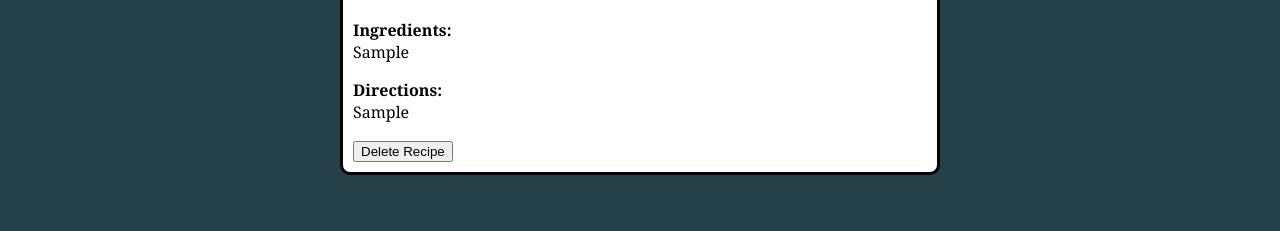
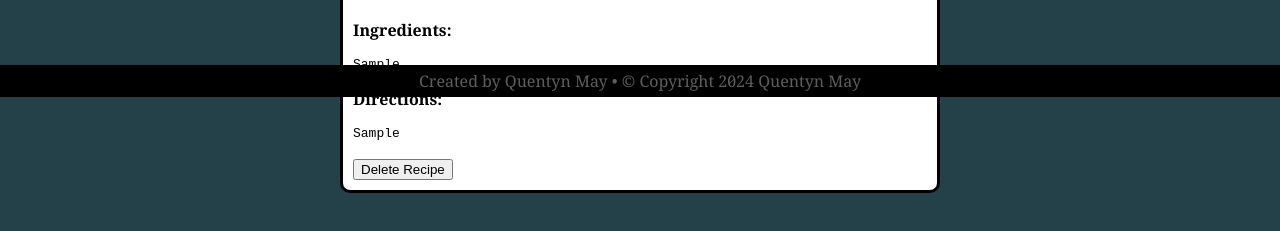
Before and after one commit to mayqatwit/CookBook, a plain HTML site: page index.html in a window 1280 px wide. Both pictures are taken after typing "Sample", "Sample", "Sample" into the empty fields and a click on the button "Add Recipe". Shown: the part 703-934 px from the top of the page. Before the commit the page ends 898 px from the top, so only its background shows below. Drawn offline with Linux system fonts and the light colour scheme.

Commit message:
Added my credit tag at the bottom of the screen

```diff
--- a/index.css
+++ b/index.css
@@ -2,13 +2,26 @@ body {
     font-family: Georgia , sans-serif;
     font-variant: no-common-ligatures slashed-zero;
     color: rgb(255, 255, 255);
-    margin: 20px;
+    margin: 20px 0 0 0;
     background: rgb(36, 64, 73);
 }
+
 
 h1,
 h2 {
     text-align: center;
+}
+
+.credit {
+    padding-top: 5px;
+    background: black;
+    padding-bottom: 5px;
+    text-align: center;
+    color: #5e5e5e;
+    font-size: 16px;
+    position: fixed;
+    bottom: 0px;
+    width:100%;
 }
 
 #recipeForm {
--- a/index.html
+++ b/index.html
@@ -38,6 +38,12 @@
         <div id="recipes"></div>
     </div>
 
+    <br>
+
+    <section class="credit">
+        Created by Quentyn May • © Copyright 2024 Quentyn May
+    </section>
+
     <script src="./index.js"></script>
 </body>
 
--- a/index.js
+++ b/index.js
@@ -38,8 +38,8 @@ function displayRecipes() {
 
         recipeDiv.innerHTML = `
             <h1>${recipe.name}</h1>
-            <p><strong>Ingredients:</strong><br>${recipe.ingredients}</p>
-            <p><strong>Directions:</strong><br>${recipe.directions}</p>
+            <p><strong>Ingredients:</strong><br><pre>${recipe.ingredients}</pre></p>
+            <p><strong>Directions:</strong><br><pre>${recipe.directions}</pre></p>
             <button onclick="deleteRecipe(${index})">Delete Recipe</button>
         `;
 
@@ -85,8 +85,8 @@ function displayFilteredRecipes(filteredRecipes) {
 
         recipeDiv.innerHTML = `
         <h2>${recipe.name}</h2>
-        <p><strong>Ingredients:</strong><br>${recipe.ingredients}</p>
-        <p><strong>Directions:</strong><br>${recipe.directions}</p>
+        <p><strong>Ingredients:</strong><br><pre>${recipe.ingredients}</pre></p>
+        <p><strong>Directions:</strong><br><pre>${recipe.directions}</pre></p>
         <button onclick="deleteRecipe(${index})">Delete Recipe</button>
         `;
 
```
